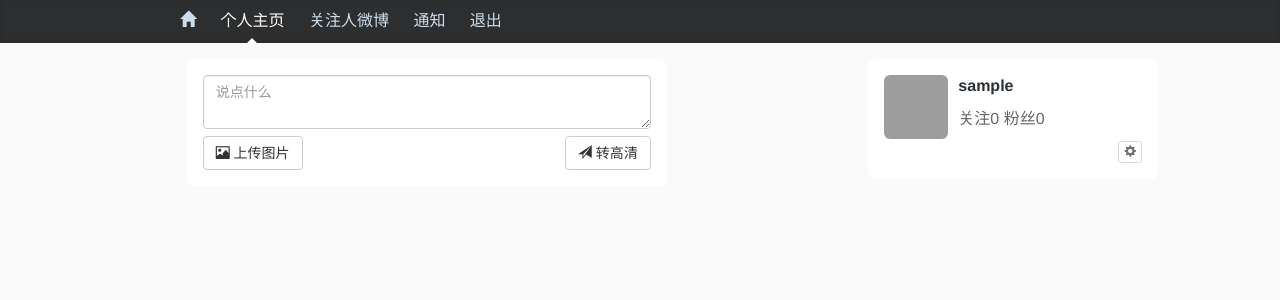
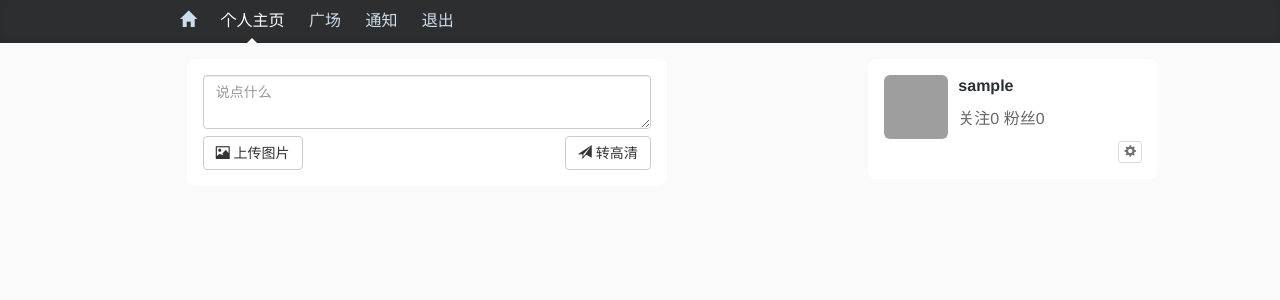
Before and after one commit to MingwangLin/image_super_resolution, a Flask app: a page that uses app/templates/timeline_bs.html in a window 1280 px wide. Shown: the top 300 px of the page. Run offline with Flask 2, Linux system fonts and the light colour scheme; the visitor is signed in with stand-in values (Sample User, id 1); data comes from the database, SQL or seed files in the repository; data that the repository does not hold is empty; parts of the project's set-up code (start-up, migrations or seed data) failed here and were passed over; some libraries are stand-ins or nearby versions; grey boxes are pictures that could not be loaded.

Commit message:
adjust web page navbar

```diff
--- a/app/templates/timeline_bs.html
+++ b/app/templates/timeline_bs.html
@@ -44,7 +44,7 @@
             <a class="blog-nav-item glyphicon glyphicon-home" id="id-a-mypage"
                href="/timeline/{{visitor.username}}"></a>
             <a class="blog-nav-item" id="id-a-mytweets" href="#">个人主页</a>
-            <a class="blog-nav-item" id="id-a-followedtweets" href="#">关注人微博</a>
+            <a class="blog-nav-item" id="id-a-followedtweets" href="#">广场</a>
             <a class="blog-nav-item" id="id-a-notifications" href="#">通知</a>
             <a class="blog-nav-item" href="/signout">退出</a>
         </nav>
```
